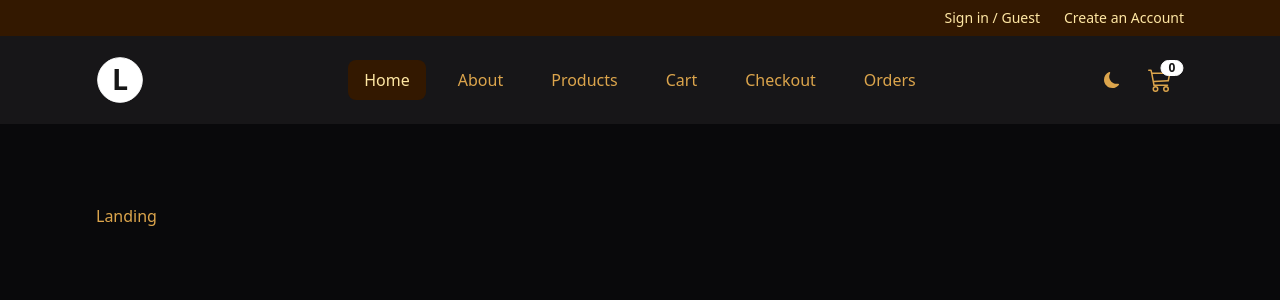
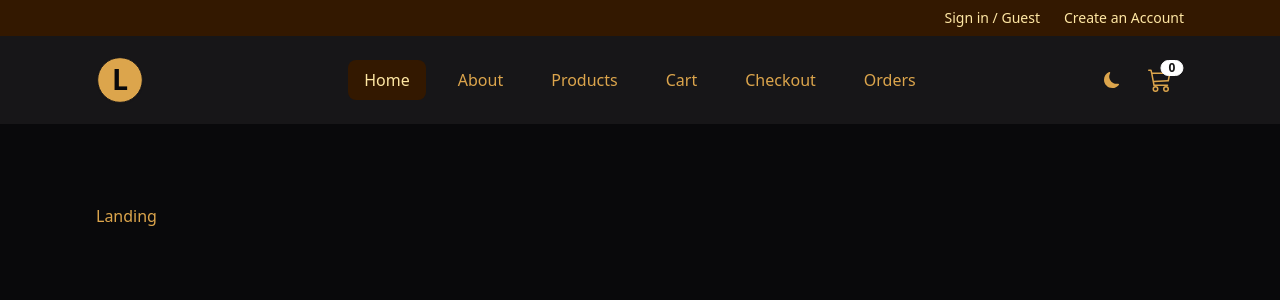
Before and after one commit to Said-MZ/Luxora-e-commerce, a React (Vite) app: page / in a window 1280 px wide. Shown: the top 300 px of the page. Built offline with nearby package versions, Linux system fonts and the light colour scheme.

Commit message:
Change logo color

```diff
--- a/src/components/Navbar.jsx
+++ b/src/components/Navbar.jsx
@@ -29,7 +29,7 @@ const Navbar = () => {
         <div className="navbar-start">
           <NavLink
             to="/"
-            className="hidden lg:flex btn btn-primary items-center text-3xl btn-circle"
+            className="hidden lg:flex btn bg-base-content text-base-100 hover:text-base-content items-center jus text-3xl btn-circle"
           >
             L
           </NavLink>
@@ -49,7 +49,7 @@ const Navbar = () => {
         <div className="navbar-center ">
           <NavLink
             to="/"
-            className="lg:hidden btn btn-primary items-center text-3xl btn-circle"
+            className="lg:hidden btn bg-base-content text-base-100 hover:text-base-content items-center jus text-3xl btn-circle"
           >
             L
           </NavLink>
```
